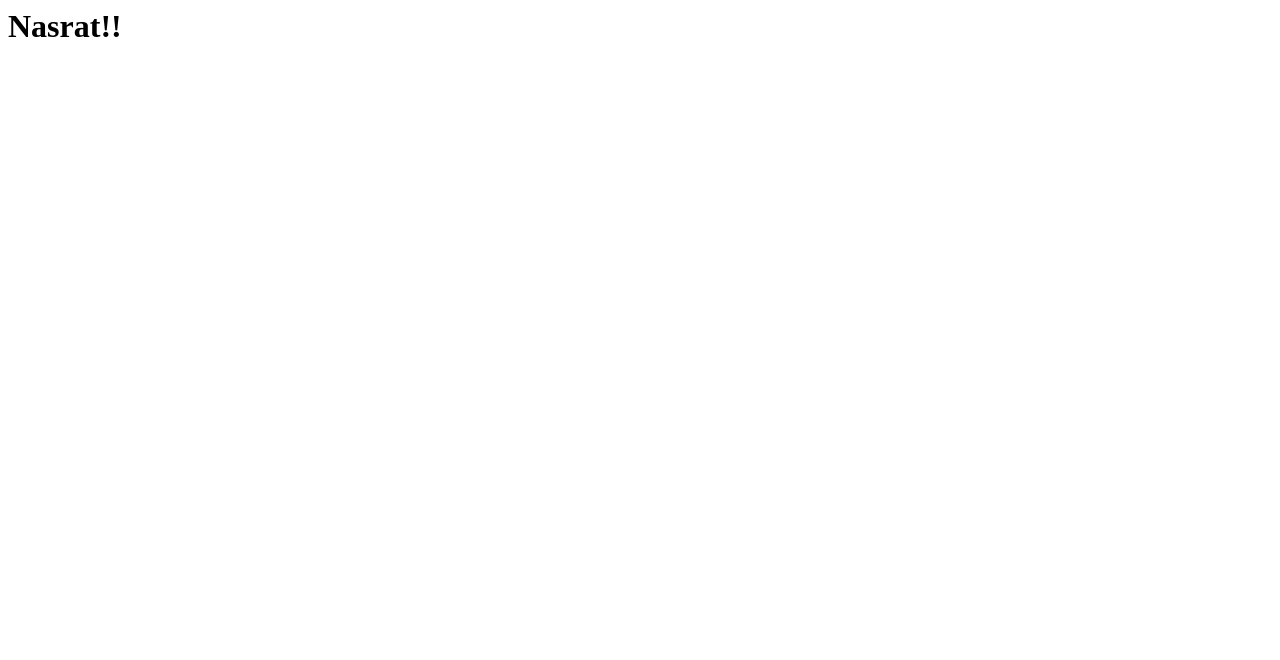
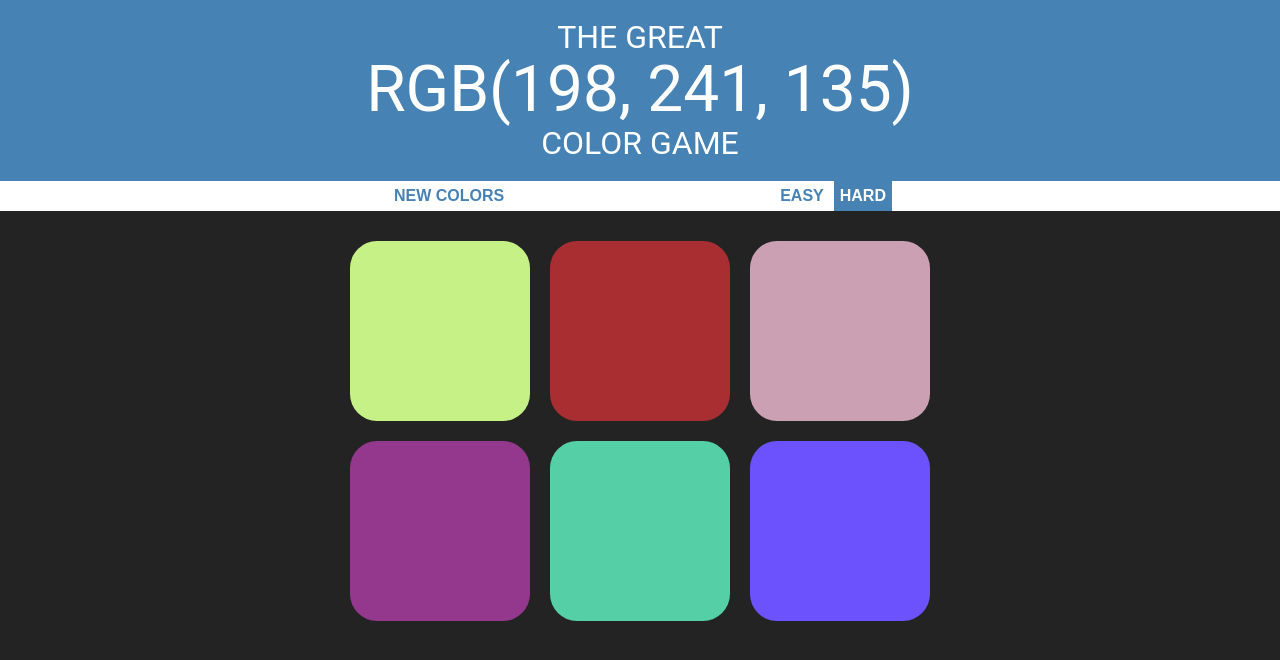
Before and after one commit to Ulboro/Ulboro.github.io, a plain HTML site: page index.html in a window 1280 px wide. Drawn offline with Linux system fonts and the light colour scheme.

Commit message:
Add files via upload

```diff
--- /dev/null
+++ b/Color.css
@@ -0,0 +1,74 @@
+body {
+	background-color: #232323;
+	margin: 0;
+	font-family: "Roboto", "Avenir", "Ebrima";
+}
+
+.square {
+	width: 30%;
+	background: purple;
+	padding-bottom: 30%;
+	float: left;
+	margin: 1.66%;
+	border-radius: 15%;
+	transition: background-color 0.6s;
+}
+
+#container {
+	margin: 20px auto;
+	max-width: 600px;
+}
+
+h1 {
+	color: white;
+	text-align: center;
+	background-color: steelblue;
+	font-weight: normal;
+	margin: 0;
+	text-transform: uppercase;
+	line-height: 1.1;
+	padding: 20px 0;
+	transition: background-color 0.6s;
+
+}
+
+
+#stripe {
+	background-color: white;
+	height: 30px;
+	text-align: center;
+	color: black;
+}
+
+.selected {
+	color: white;
+	background-color: steelblue;
+}
+
+#colorDisplay {
+	font-size: 200%;
+}
+
+button {
+	border: none;
+	background-color: transparent;
+	text-transform: uppercase;
+	height: 100%;
+	font-weight: 700;
+	color: steelblue;
+	font-size: inherit;
+	transition: all 0.3s;
+	outline: none;
+
+}
+
+#message {
+	display: inline-block;
+	width: 20%;
+}
+
+button:hover {
+	color: white;
+	background-color: steelblue;
+
+}
--- /dev/null
+++ b/Color.js
@@ -0,0 +1,127 @@
+var numSquares = 6
+var colors = generateRandomColors(numSquares);
+
+
+var squares = document.querySelectorAll (".square");
+var pickedColor = pickColor();
+var colorDisplay = document.querySelector("#colorDisplay");
+var messageDisplay = document.querySelector("#message")
+var h1 = document.querySelector("h1")
+colorDisplay.textContent = pickedColor;
+
+var resetButton = document.querySelector("#reset");
+var modeButtons = document.querySelectorAll(".mode");
+
+for (var i = 0; i < modeButtons.length; i++) {
+	modeButtons[i].addEventListener("click", function() {
+		modeButtons[0].classList.remove("selected");
+		modeButtons[1].classList.remove("selected");
+		this.classList.add("selected");
+		this.textContent === "Easy" ? numSquares = 3: numSquares = 6;
+
+		reset();
+
+	})
+}
+
+function reset( ) {
+	colors = generateRandomColors(numSquares);
+	pickedColor = pickColor();
+	colorDisplay.textContent = pickedColor;
+	for (var i = 0; i < squares.length; i++) {
+		if (colors[i]) {
+			squares[i].style.display = "block";
+			squares[i].style.backgroundColor = colors[i];
+		} else{
+			squares[i].style.display = "none";
+		};
+	}
+	h1.style.backgroundColor = "steelblue";
+	messageDisplay.textContent = "";
+	resetButton.textContent = "New Colors ";
+}
+
+// easyBtn.addEventListener("click", function() {
+// 	easyBtn.classList.add("selected");
+// 	hardBtn.classList.remove("selected");
+// 	numSquares = 3;
+// 	colors = generateRandomColors(numSquares);
+// 	pickedColor = pickColor();
+// 	colorDisplay.textContent = pickedColor;
+// 	for (var i = 0; i < squares.length; i++) {
+// 		if(colors[i]){
+// 			squares[i].style.background = colors[i];
+// 		}
+// 		else {
+// 			squares[i].style.display = "none";
+// 		}
+// 	}
+// });
+
+
+
+// hardBtn.addEventListener("click", function() {
+// 	hardBtn.classList.add("selected");
+// 	easyBtn.classList.remove("selected");
+// 	numSquares = 6;
+// 	colors = generateRandomColors(numSquares);
+// 	pickedColor = pickColor();
+// 	colorDisplay.textContent = pickedColor;
+// 	for (var i = 0; i < squares.length; i++) {
+
+// 		squares[i].style.background = colors[i];
+// 		squares[i].style.display = "block";
+// 		}
+
+// });
+
+resetButton.addEventListener("click", function() {
+	reset();
+
+});
+
+
+for (var i = 0; i < squares.length; i++) {
+	//add inital colors to squares
+	squares[i].style.backgroundColor = colors[i]
+	//add click listeners to square
+	squares[i].addEventListener ("click", function(){
+		//grab color of clicked square
+		var clickedColor = this.style.backgroundColor;
+		//compare color to picked color
+		if (clickedColor === pickedColor) {
+
+			messageDisplay.textContent = "Correct";
+			changeColors(clickedColor);
+			h1.style.backgroundColor = pickedColor;
+			resetButton.textContent = "Play Again?";
+		} else {
+			this.style.backgroundColor = "#232323";
+			messageDisplay.textContent = "Try again!"
+		}
+
+	});
+
+};
+
+function rand(num) {return Math.floor(Math.random()*num);} ;
+function randColor() {return "rgb("+rand(255)+", "+rand(255)+", "+rand(255)+")"}
+
+function changeColors (color){
+	for (var i = 0; i < squares.length; i++) {
+				squares[i].style.backgroundColor = color;
+			};
+}
+
+function pickColor(){
+	var random = Math.floor(Math.random()*colors.length);
+	return colors[random];
+}
+
+function generateRandomColors (num) {
+	var arr = [];
+	for (var i =0 ; i < num; i++) {
+		arr.push(randColor())
+	};
+	return arr;
+};
--- a/index.html
+++ b/index.html
@@ -1 +1,38 @@
-<h1>Nasrat!!</h1>
+<!DOCTYPE html>
+<html>
+<head>
+	<title>Color Game!</title>
+	<link rel="stylesheet" type="text/css" href="Color.css">
+</head>
+<body>
+<h1>The Great
+	<br>
+
+	<span id="colorDisplay">RGB</span>
+	<br>
+	Color Game</h1>
+
+<div id="stripe">
+	<button id="reset">New Colors</button>
+	<span id="message"></span>
+	<button class="mode">Easy</button>
+	<button class="mode selected">Hard</button>
+
+</div>
+
+
+<div id="container">
+	<div class="square"></div>
+	<div class="square"></div>
+	<div class="square"></div>
+	<div class="square"></div>
+	<div class="square"></div>
+	<div class="square"></div>
+</div>
+
+
+
+
+<script type="text/javascript" src="Color.js"></script>
+</body>
+</html>
```
